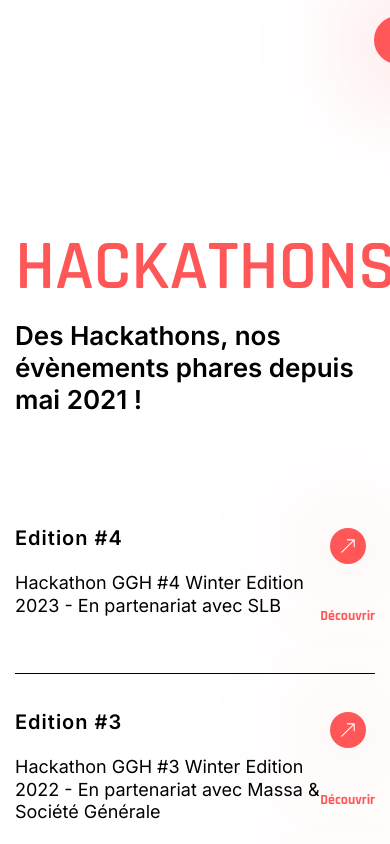
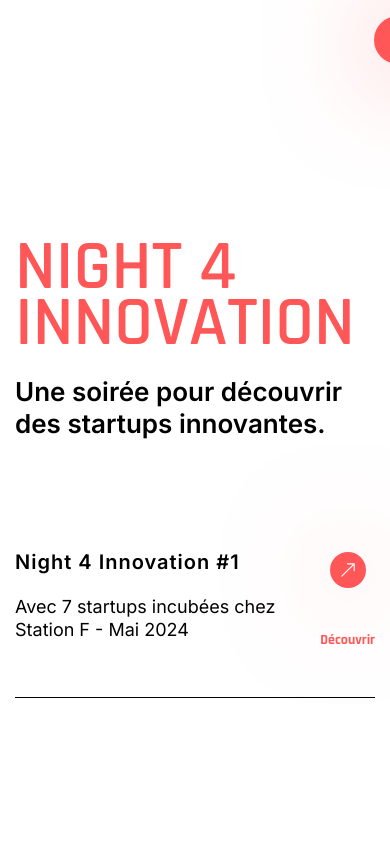
Before and after one commit to jeannemorin/ggh-website-rebuild, a React (Create React App) app: page /archives in a window 390 px wide. Shown: the top 844 px of the page. Built offline with nearby package versions, Linux system fonts and the light colour scheme; a web font is replaced by a local one.

Commit message:
responsive + link to page from events

```diff
--- a/src/components/Archives.js
+++ b/src/components/Archives.js
@@ -58,16 +58,30 @@ const talks=[
       name: 'Gotta Go Talk #2 : Découvrir STATION F',
       description: 'Speaker : Ethan Safar, CEO @Payconsent - Février 2024',
     },
+  {
+    name: 'Gotta Go Talk #3 : Etre étudiant & entrepreneur',
+    description: 'Speaker : Loic Guillebeau, Founder @BeyondTheBracket - Mai 2024',
+  },
 ]
+
+const night4inno=[
+  {
+    name: 'Night 4 Innovation #1',
+    description: 'Avec 7 startups incubées chez Station F - Mai 2024',
+    link: 'Découvrir',
+    href:"events/night4innovation"
+  }]
 
 const Archives = () => {
   return (
     <div>
         <Header />
         <UnderHeader />
+        <Events events={night4inno} title="Night 4 Innovation" description="Une soirée pour découvrir des startups innovantes."/>
         <Events events={hackathons} title="Hackathons" description="Des Hackathons, nos évènements phares depuis mai 2021 !"/>
         <Events events={talks} title="Talks" description="Des moments d'échanges uniques avec des Entrepreneurs."/>
         <Events events={afterworks} title="Afterworks" description="Des afterworks pour découvrir des technologies et rencontrer des startups."/>
+
 
         <FooterSimple />
    </div>
--- a/src/components/Editions/Events.js
+++ b/src/components/Editions/Events.js
@@ -21,7 +21,7 @@ const Events = ({events, title, description}) => {
           viewport={{once: false, amount: 0.3}}
           className='flex-1 mb-12 lg:mb-0'>
 
-            <h2 className='h1 text-accent mb-6'>{title}</h2>
+            <h2 className='h1 text-accent mb-6 max-w-[455px]'>{title}</h2>
             <h3 className='h3 max-w-[455px] mb-16 leading-8'>{description}</h3>
 
           </motion.div>
--- a/src/components/Night4Inno/Startups.js
+++ b/src/components/Night4Inno/Startups.js
@@ -51,7 +51,7 @@ const DisplayRound = ({items}) => {
     return (
         <div className='py-12'>
             <div className="container mx-auto">
-                <div className='grid grid-cols-2 gap-y-16 lg:grid-cols-4'>
+                <div className='grid grid-cols-1 gap-y-16 lg:grid-cols-4'>
 
                     {items.map((item, index) => {
                         return (<div className='flex flex-col items-center' key={index}>
```
